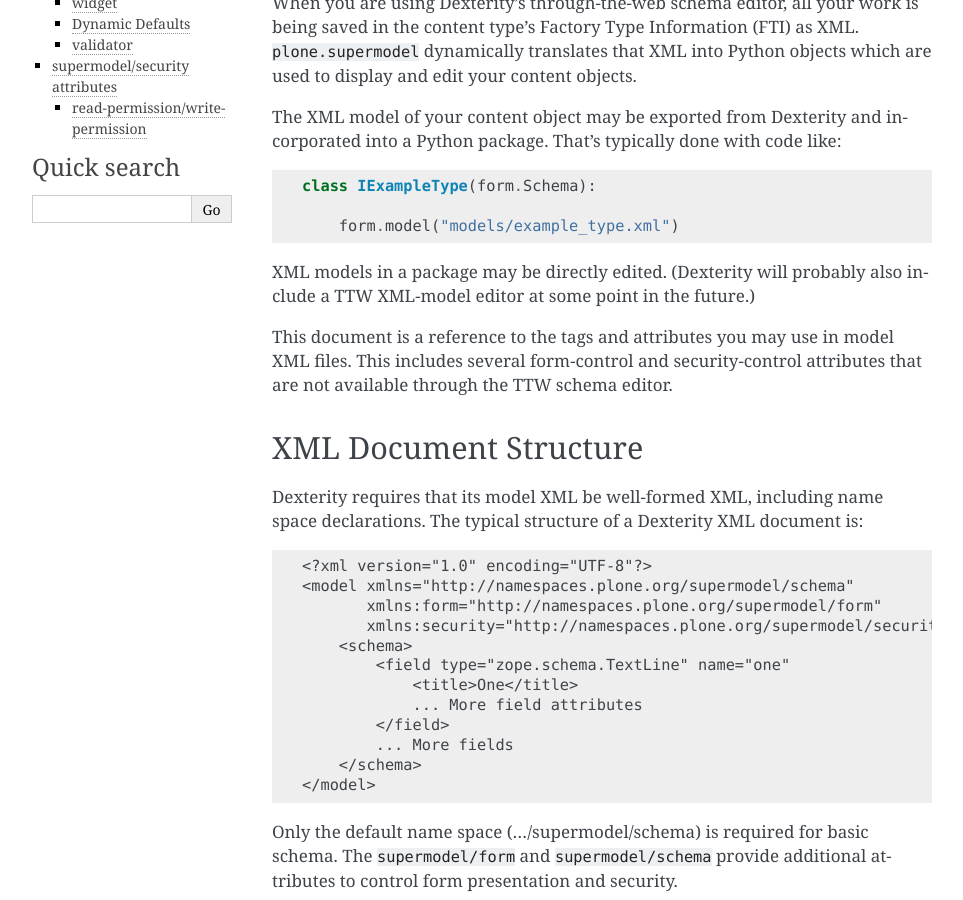
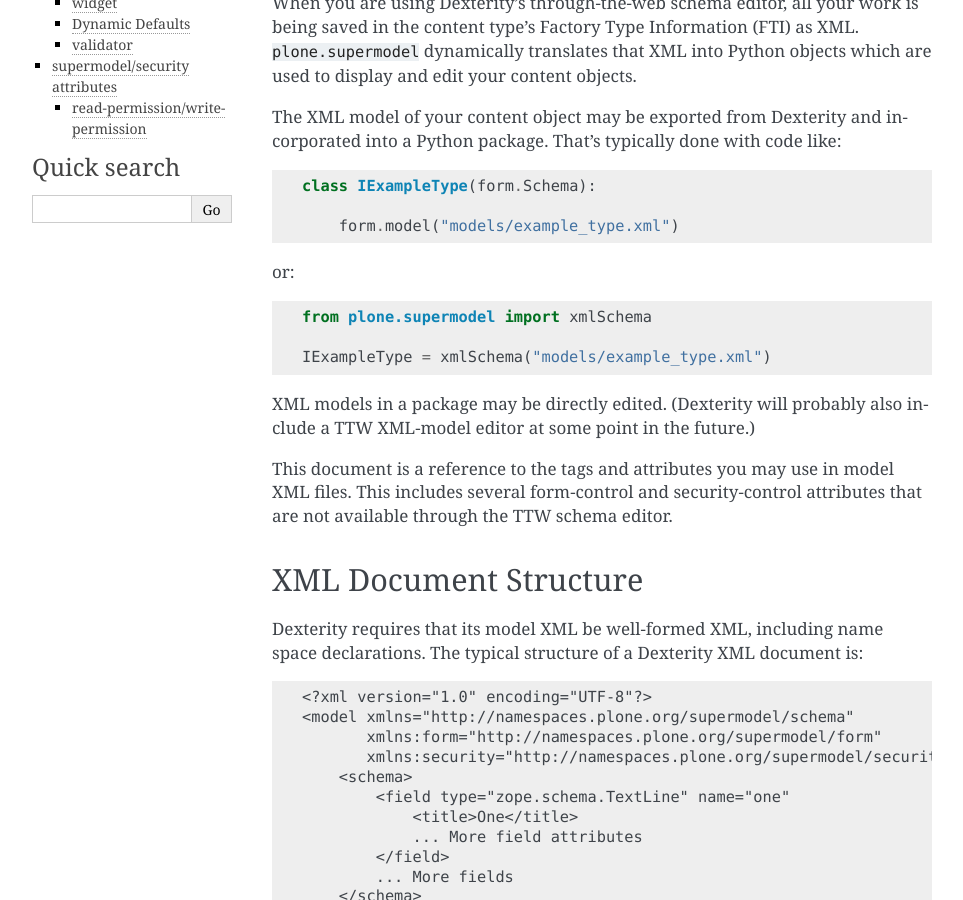
Before and after one commit to plone/plone.app.dexterity, a Sphinx documentation site: the page built from docs/reference/dexterity-xml.rst, in a window 1280 px wide and 900 px high, scrolled down 354 px. Shown: the whole window, without its empty margins (148-1111 px from the left). Built offline with Sphinx 7.4.7, drawn with Linux system fonts in a browser that asks for light colours.

Commit message:
alternative method documented

```diff
--- a/docs/reference/dexterity-xml.rst
+++ b/docs/reference/dexterity-xml.rst
@@ -24,6 +24,12 @@
     class IExampleType(form.Schema):
 
         form.model("models/example_type.xml")
+
+or::
+
+    from plone.supermodel import xmlSchema
+
+    IExampleType = xmlSchema("models/example_type.xml")
 
 XML models in a package may be directly edited. (Dexterity will probably also
 include a TTW XML-model editor at some point in the future.)
```
